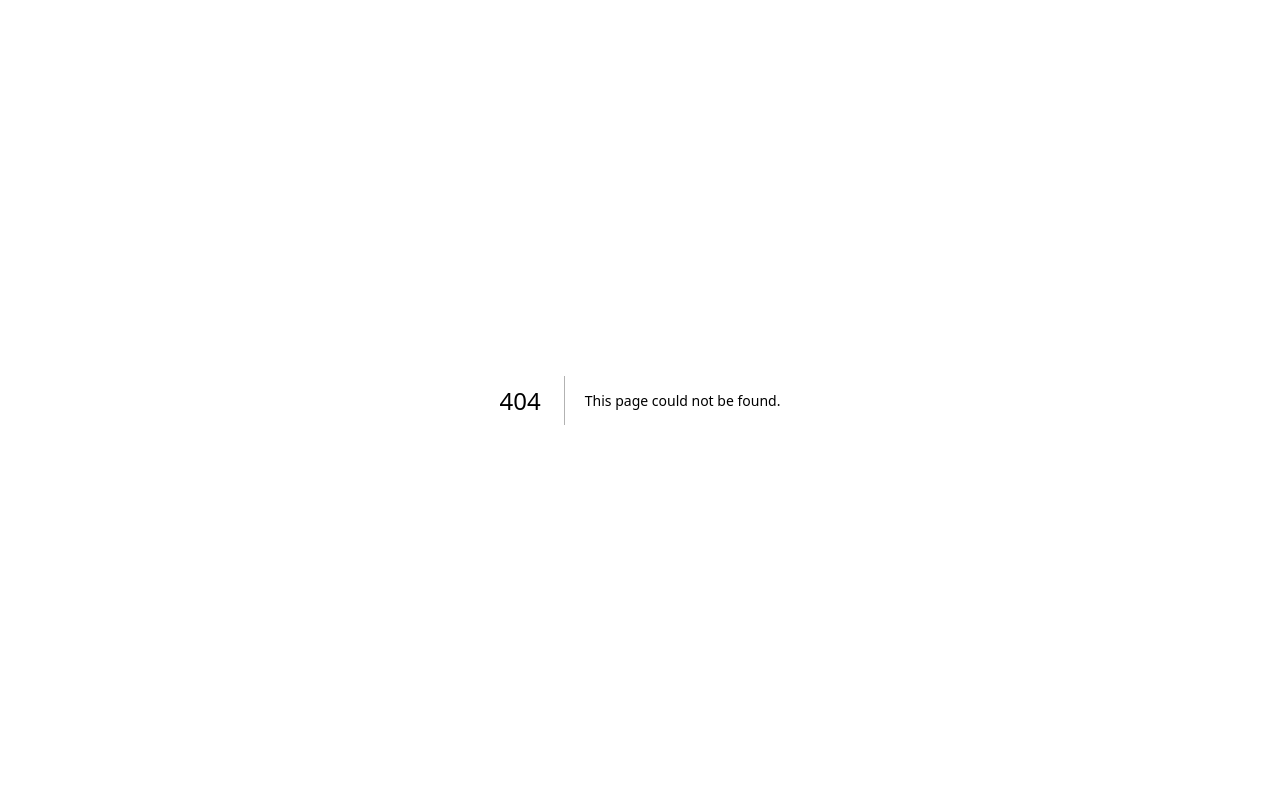
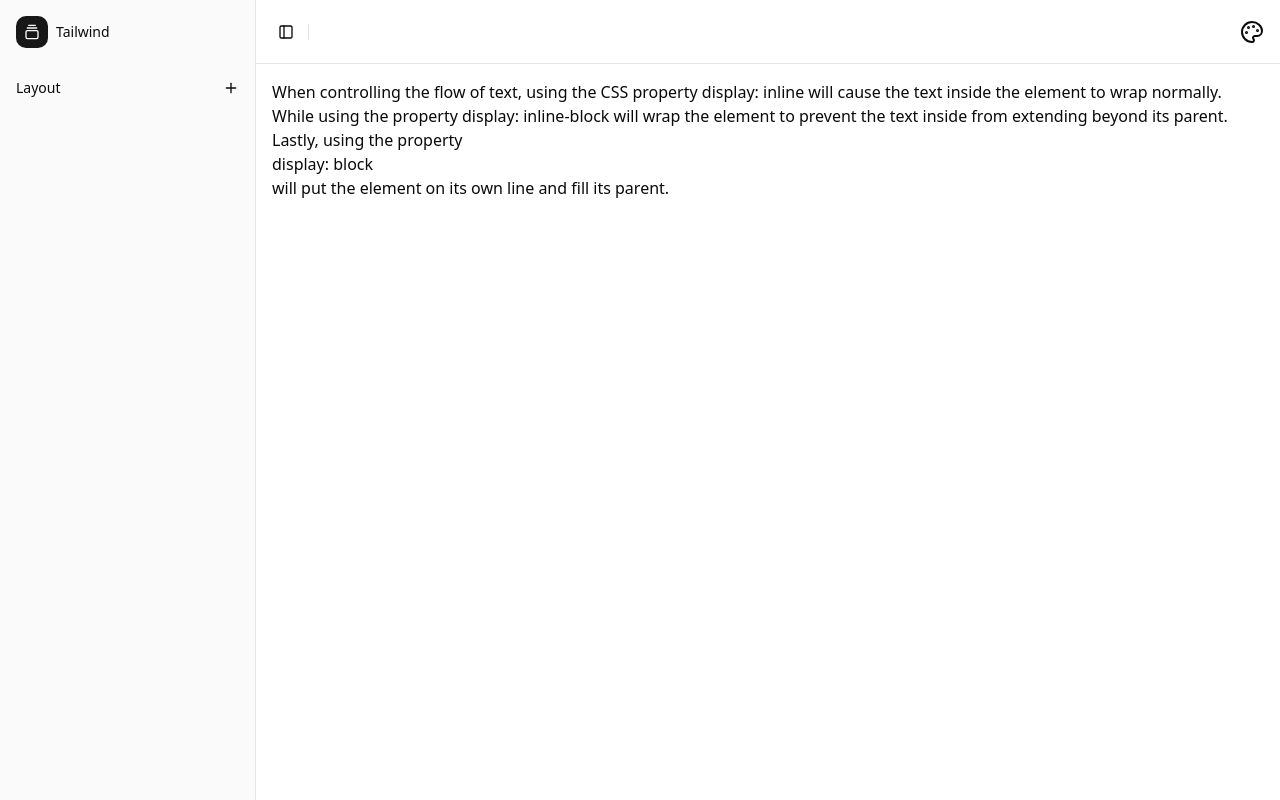
Before and after one commit to oneyoung19/learn-nextjs, a Next.js app: page /tailwind/1.layout/display in a window 1280 px wide. Before the commit this address had no page. Built offline with nearby package versions, Linux system fonts and the light colour scheme; what @ant-design/nextjs-registry would draw is missing.

Commit message:
feat(tailwind): 添加布局相关的页面和样式
- 新增 box-decoration-break、box-sizing、break-after、break-before、break-inside 和 display 等布局相关页面
- 在 enum.tsx 中添加相应的路由枚举和样式映射
- 优化 routeEnums 数据结构，提取公共的 headers 属性

```diff
--- /dev/null
+++ b/app/tailwind/1.layout/box-decoration-break/page.tsx
@@ -0,0 +1,16 @@
+export default function BoxDecorationBreak () {
+	return (
+		<>
+			<p>
+				<span className="box-decoration-slice bg-linear-to-r from-indigo-600 to-pink-500 px-2 text-white">
+					Hello<br />World
+				</span>
+			</p>
+			<p>
+				<span className="box-decoration-clone bg-linear-to-r from-indigo-600 to-pink-500 px-2 text-white">
+					Hello<br />World
+				</span>
+			</p>
+		</>
+	)
+}
--- /dev/null
+++ b/app/tailwind/1.layout/box-sizing/page.tsx
@@ -0,0 +1,6 @@
+export default  function BoxSizing() {
+  return (
+    <div className="box-border size-32 border-4 p-4">
+		</div>
+  )
+}
--- /dev/null
+++ b/app/tailwind/1.layout/break-after/page.tsx
@@ -0,0 +1,10 @@
+export default function BreakAfter () {
+	return (
+		<div className="columns-2">
+			<p>Well, let me tell you something, ...</p>
+			<p className="break-after-column">Sure, go ahead, laugh...</p>
+			<p>Maybe we can live without...</p>
+			<p>Look. If you think this is...</p>
+		</div>
+	)
+}
--- /dev/null
+++ b/app/tailwind/1.layout/break-before/page.tsx
@@ -0,0 +1,10 @@
+export default function BreakBefore () {
+	return (
+		<div className="columns-2">
+			<p>Well, let me tell you something, ...</p>
+			<p className="break-before-column">Sure, go ahead, laugh...</p>
+			<p>Maybe we can live without...</p>
+			<p>Look. If you think this is...</p>
+		</div>
+	)
+}
--- /dev/null
+++ b/app/tailwind/1.layout/break-inside/page.tsx
@@ -0,0 +1,10 @@
+export default function BreakInside () {
+	return (
+		<div className="columns-2">
+			<p>Well, let me tell you something, ...</p>
+			<p className="break-inside-avoid-column">Sure, go ahead, laugh...</p>
+			<p>Maybe we can live without...</p>
+			<p>Look. If you think this is...</p>
+		</div>
+	)
+}
--- /dev/null
+++ b/app/tailwind/1.layout/display/page.tsx
@@ -0,0 +1,18 @@
+export default function Display () {
+	return (
+		<>
+			<p>
+				When controlling the flow of text, using the CSS property <span className="inline">display: inline</span> will cause the
+				text inside the element to wrap normally.
+			</p>
+			<p>
+				While using the property <span className="inline-block">display: inline-block</span> will wrap the element to prevent the
+				text inside from extending beyond its parent.
+			</p>
+			<p>
+				Lastly, using the property <span className="block">display: block</span> will put the element on its own line and fill its
+				parent.
+			</p>
+		</>
+	)
+}
--- a/app/tailwind/enum.tsx
+++ b/app/tailwind/enum.tsx
@@ -1,3 +1,15 @@
+const headers = [
+	{
+		prop: 'twClass',
+		label: 'Tailwind Class',
+		selectable: true
+	},
+	{
+		prop: 'twStyle',
+		label: 'Style'
+	}
+]
+
 export const routeEnums = [
 	{
 		title: 'Layout',
@@ -6,17 +18,7 @@ export const routeEnums = [
 				title: 'aspect-ratio',
 				url: '/tailwind/1.layout/aspect-ratio',
 				tableMap: {
-					headers: [
-						{
-							prop: 'twClass',
-							label: 'Tailwind Class',
-							selectable: true
-						},
-						{
-							prop: 'twStyle',
-							label: 'Style'
-						}
-					],
+					headers,
 					rows: [
 						{
 							twClass: 'aspect-<ratio>',
@@ -25,11 +27,11 @@ export const routeEnums = [
 						{
 							twClass: 'aspect-square',
 							twStyle: 'aspect-ratio: 1 / 1;',
+							defaultSelected: true
 						},
 						{
 							twClass: 'aspect-video',
-							twStyle: 'aspect-ratio: var(--aspect-ratio-video); /* 16 / 9 */',
-							defaultSelected: true
+							twStyle: 'aspect-ratio: var(--aspect-ratio-video); /* 16 / 9 */'
 						},
 						{
 							twClass: 'aspect-auto',
@@ -42,6 +44,147 @@ export const routeEnums = [
 						{
 							twClass: 'aspect-[<value>]',
 							twStyle: 'aspect-ratio: <value>;'
+						}
+					]
+				}
+			},
+			{
+				title: 'box-decoration-break',
+				url: '/tailwind/1.layout/box-decoration-break',
+				tableMap: {
+					headers,
+					rows: [
+						{
+							twClass: 'box-decoration-clone',
+							twStyle: 'box-decoration-break: clone'
+						},
+						{
+							twClass: 'box-decoration-slice',
+							twStyle: 'box-decoration-break: slice'
+						}
+					]
+				}
+			},
+			{
+				title: 'box-sizing',
+				url: '/tailwind/1.layout/box-sizing',
+				tableMap: {
+					headers,
+					rows: [
+						{
+							twClass: 'box-border',
+							twStyle: 'box-sizing: border-box'
+						},
+						{
+							twClass: 'box-content',
+							twStyle: 'box-sizing: content-box'
+						}
+					]
+				}
+			},
+			{
+				title: 'break-after',
+				url: '/tailwind/1.layout/break-after',
+				tableMap: {
+					headers,
+					rows: [
+						{
+							twClass: 'break-after-auto',
+							twStyle: 'break-after: auto;'
+						},
+						{
+							twClass: 'break-after-avoid',
+							twStyle: 'break-after: avoid;'
+						},
+						{
+							twClass: 'break-after-all',
+							twStyle: 'break-after: all;'
+						},
+						{
+							twClass: 'break-after-avoid-page',
+							twStyle: 'break-after: avoid-page;'
+						},
+						{
+							twClass: 'break-after-page',
+							twStyle: 'break-after: page;'
+						},
+						{
+							twClass: 'break-after-left',
+							twStyle: 'break-after: left;'
+						},
+						{
+							twClass: 'break-after-right',
+							twStyle: 'break-after: right;'
+						},
+						{
+							twClass: 'break-after-column',
+							twStyle: 'break-after: column;'
+						}
+					]
+				}
+			},
+			{
+				title: 'break-before',
+				url: '/tailwind/1.layout/break-before',
+				tableMap: {
+					headers,
+					rows: [
+						{
+							twClass: 'break-before-auto',
+							twStyle: 'break-before: auto;'
+						},
+						{
+							twClass: 'break-before-avoid',
+							twStyle: 'break-before: avoid;'
+						},
+						{
+							twClass: 'break-before-all',
+							twStyle: 'break-before: all;'
+						},
+						{
+							twClass: 'break-before-avoid-page',
+							twStyle: 'break-before: avoid-page;'
+						},
+						{
+							twClass: 'break-before-page',
+							twStyle: 'break-before: page;'
+						},
+						{
+							twClass: 'break-before-left',
+							twStyle: 'break-before: left;'
+						},
+						{
+							twClass: 'break-before-right',
+							twStyle: 'break-before: right;'
+						},
+						{
+							twClass: 'break-before-column',
+							twStyle: 'break-before: column;'
+						}
+					]
+				}
+			},
+			{
+				title: 'break-inside',
+				url: '/tailwind/1.layout/break-inside',
+				tableMap: {
+					headers,
+					rows: [
+						{
+							twClass: 'break-inside-auto',
+							twStyle: 'break-inside: auto;'
+						},
+						{
+							twClass: 'break-inside-avoid',
+							twStyle: 'break-inside: avoid;'
+						},
+						{
+							twClass: 'break-inside-avoid-page',
+							twStyle: 'break-inside: avoid-page;'
+						},
+						{
+							twClass: 'break-inside-avoid-column',
+							twStyle: 'break-inside: avoid-column;'
 						}
 					]
 				}
@@ -137,6 +280,16 @@ export const routeEnums = [
 					]
 				}
 			},
+			{
+				title: 'display',
+				url: 'https://tailwindcss.com/docs/display',
+				tableMap: {
+					headers,
+					rows: [
+
+					]
+				}
+			}
 		],
 	}
 ]
```
